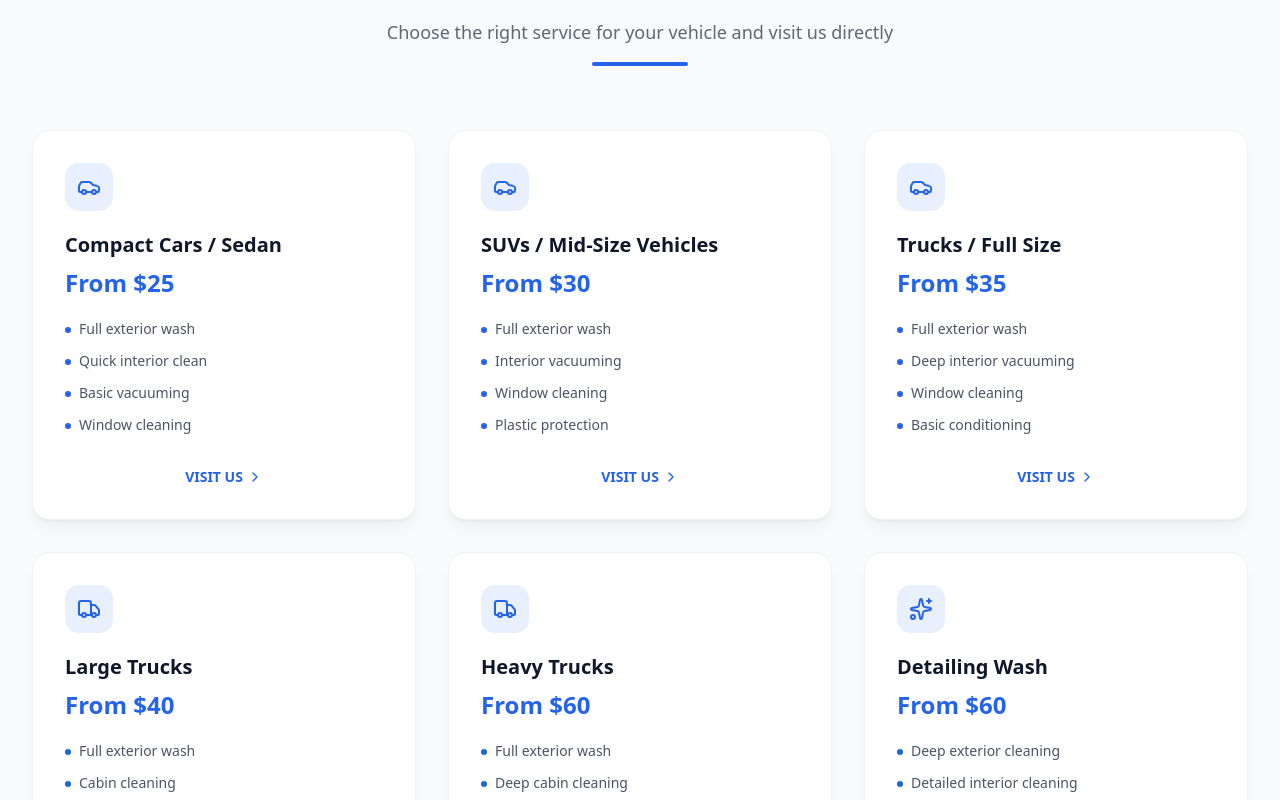
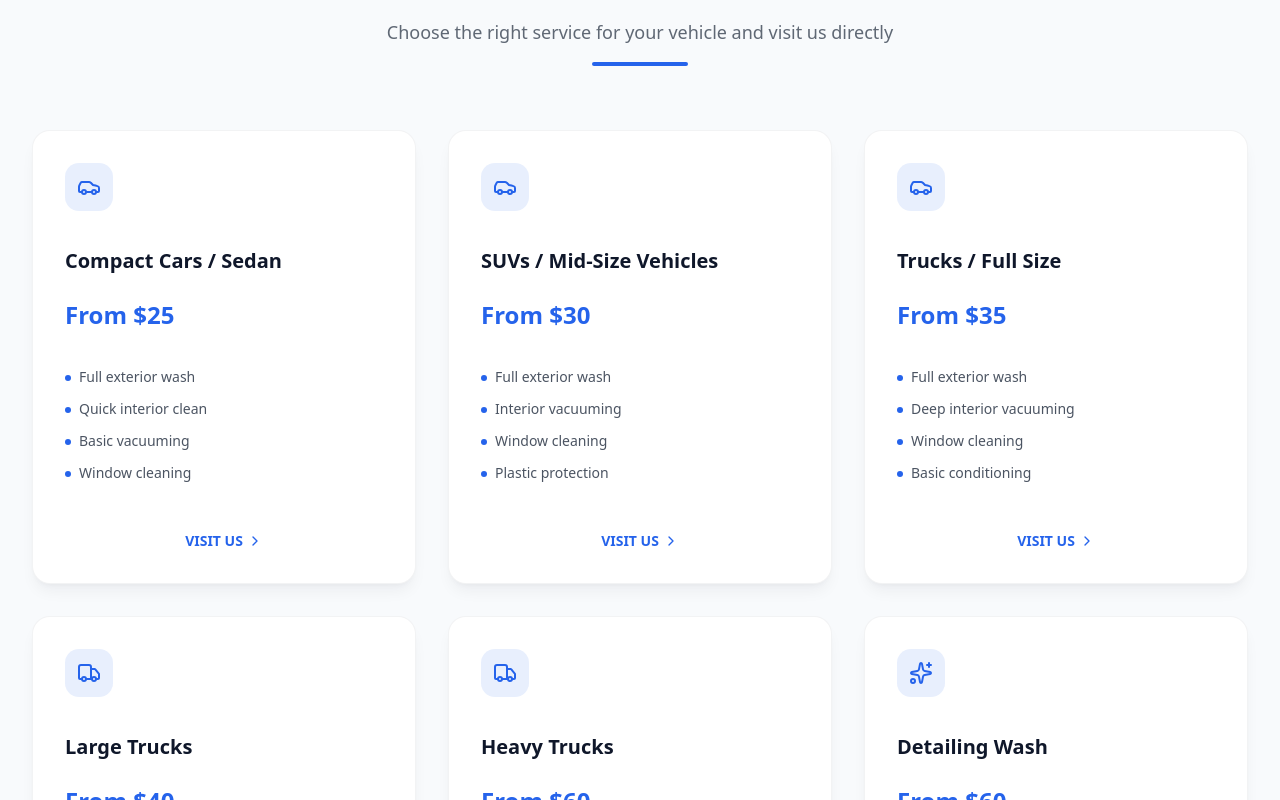
Before and after one commit to enocgarciadev/jmg-carwash-landing, a React (Vite) app: page / in a window 1280 px wide. Shown: the part 1600-2400 px from the top of the page. Built offline with nearby package versions, Linux system fonts and the light colour scheme.

Commit message:
feat(landing): migrate ServicesMenu cards to shadcn Card

```diff
--- a/src/components/ServicesMenu.tsx
+++ b/src/components/ServicesMenu.tsx
@@ -1,4 +1,5 @@
 import { Car, Truck, Sparkles, ChevronRight } from 'lucide-react'
+import { Card } from '@/components/ui/card'
 import { useLanguage } from '../i18n/useLanguage'
 import type { TranslationKey } from '../i18n/messages'
 
@@ -94,9 +95,9 @@ export default function ServicesMenu() {
 
         <div className="grid grid-cols-1 md:grid-cols-2 lg:grid-cols-3 gap-6 md:gap-8">
           {services.map((service, index) => (
-            <div
+            <Card
               key={index}
-              className="bg-card-bg rounded-2xl p-6 md:p-8 shadow-lg shadow-primary/5 border border-primary/5 hover:shadow-2xl hover:shadow-primary/15 transition-all duration-500 ease-out hover:-translate-y-3 cursor-pointer group flex flex-col active:scale-[0.98]"
+              className="bg-card rounded-2xl p-6 md:p-8 shadow-lg shadow-primary/5 border border-primary/5 ring-0 hover:shadow-2xl hover:shadow-primary/15 transition-all duration-500 ease-out hover:-translate-y-3 cursor-pointer group flex flex-col active:scale-[0.98]"
             >
               <div className="w-12 h-12 bg-accent/10 rounded-xl flex items-center justify-center mb-5 transition-all duration-500 ease-out group-hover:scale-110 group-hover:bg-accent/20">
                 <service.icon className="w-6 h-6 text-accent transition-transform duration-500 ease-out group-hover:scale-110" />
@@ -133,7 +134,7 @@ export default function ServicesMenu() {
                 {t('services.cta')}
                 <ChevronRight className="w-4 h-4 transition-transform duration-300 ease-out group-hover/link:translate-x-2" />
               </a>
-            </div>
+            </Card>
           ))}
         </div>
 
```
